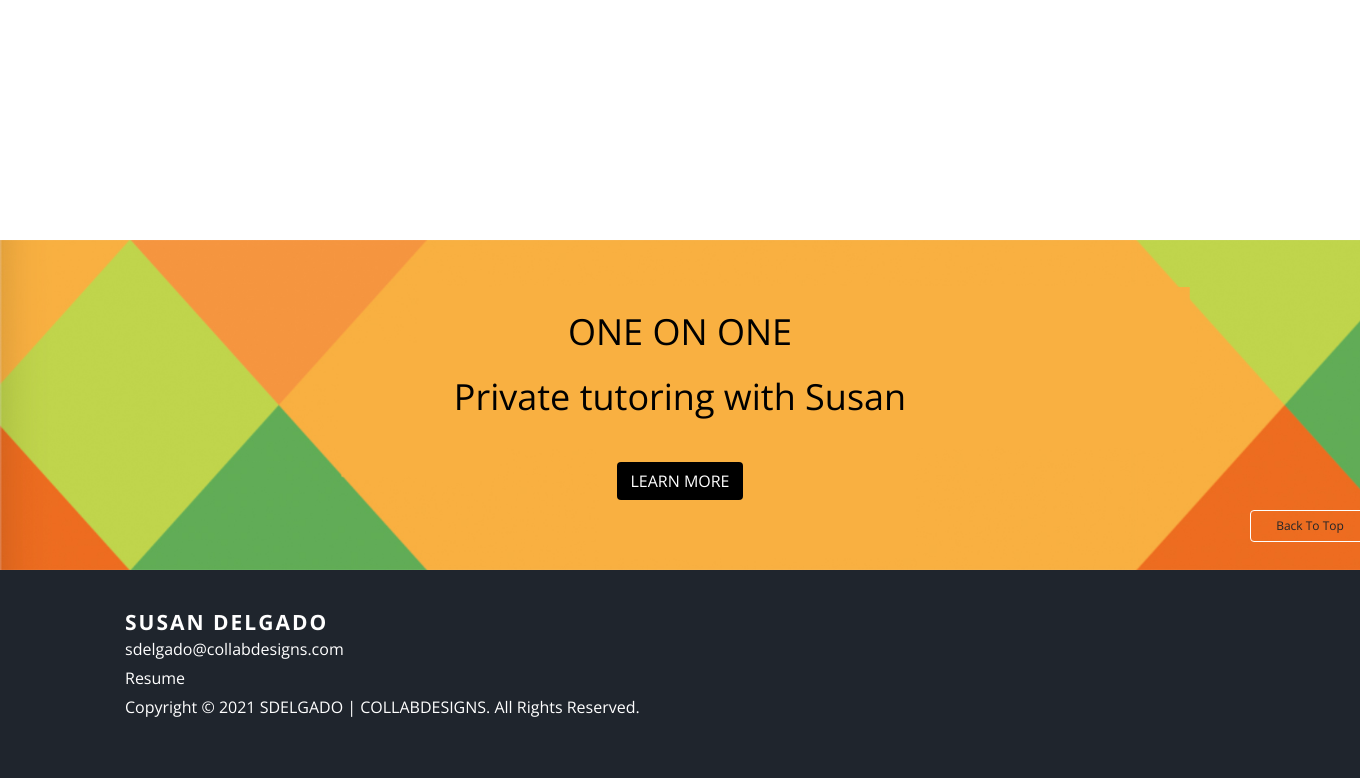
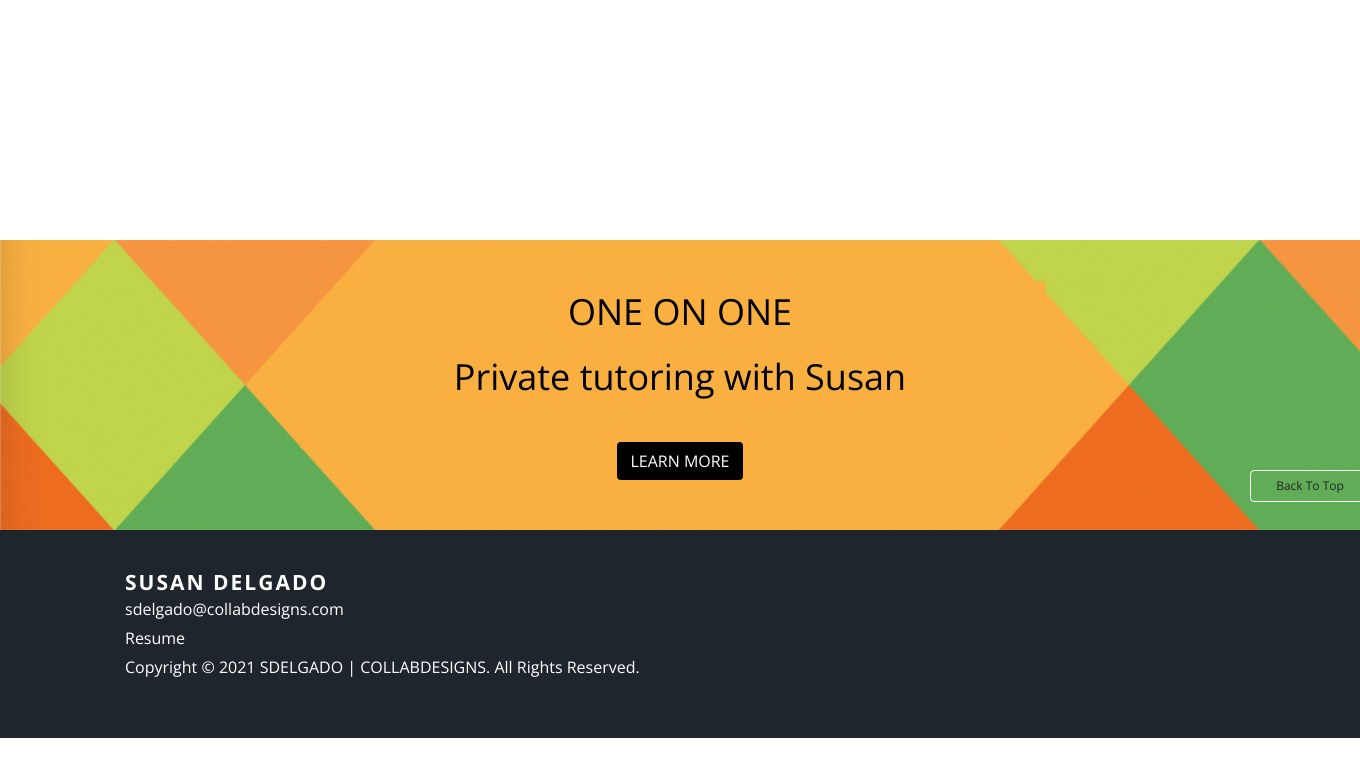
Before and after one commit to susanndelgado/cv, a PHP site: page /contact.html in a window 1360 px wide. Shown: the part 1011-1789 px from the top of the page. After the commit the page ends 1749 px from the top, so only its background shows below. Run offline with PHP 8.4, Linux system fonts and the light colour scheme; some libraries are stand-ins or nearby versions; some web fonts are replaced.

Commit message:
Update style.css

```diff
--- a/css/style.css
+++ b/css/style.css
@@ -779,6 +779,7 @@ ul.list {
 .banner-span div.bcontent{
 	text-align:center;
 	font-size:36px;
+ padding: 40px 0;
 }
 /* .blkdesc{
 	padding:0;
@@ -789,7 +790,6 @@ ul.list {
 .wyzant{
     background-image: url(/img/wyzant.jpg);
 	background-size: cover;
- padding: 60px 0;
     color: #000;
 }
 .freesvg101{
```
